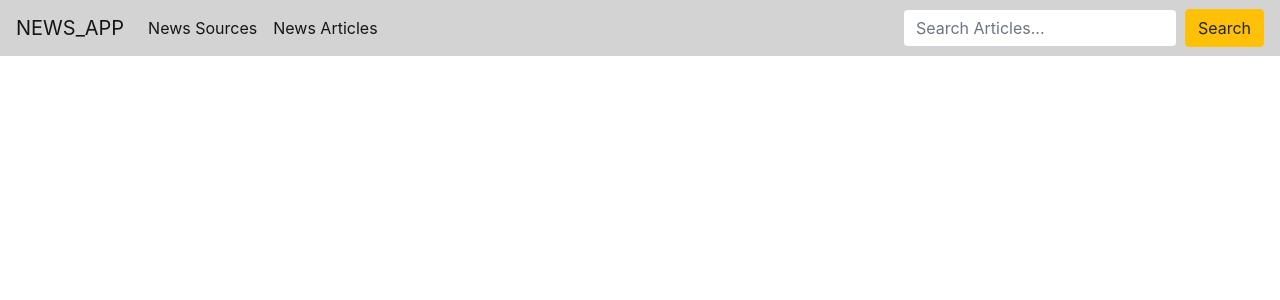
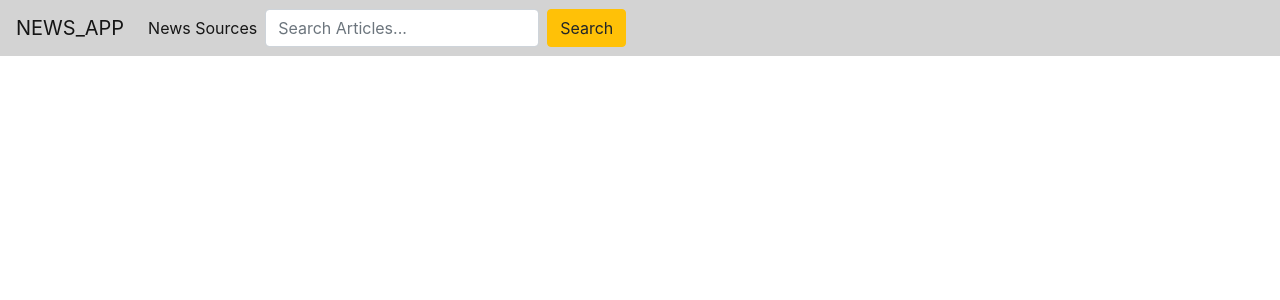
Before and after one commit to Kingsleymuturi/News-app, a Flask app: template app/templates/search.html in a window 1280 px wide. Shown: the top 300 px of the page. Run offline with Flask 2, Linux system fonts and the light colour scheme; the template is opened without the code that fills it, so the values that code supplies are empty; some libraries are stand-ins or nearby versions.

Commit message:
Update navbar template

```diff
--- a/app/templates/navbar.html
+++ b/app/templates/navbar.html
@@ -9,13 +9,10 @@
         <li class="nav-item active">
           <a class="nav-link" href="/">News Sources<span class="sr-only">(current)</span></a>
         </li>
-        <li class="nav-item active">
-          <a class="nav-link" href="/News-Articles"> News Articles </a>
-        </li>
+        <form class="form-inline my-2 my-lg-0">
+          <input class="form-control mr-sm-2" type="search" placeholder="Search Articles..." aria-label="Search" name="article_name">
+          <button class="btn btn-warning my-2 my-sm-0" type="submit">Search</button>
+        </form>
       </ul>
-      <form class="form-inline my-2 my-lg-0">
-        <input class="form-control mr-sm-2" type="search" placeholder="Search Articles..." aria-label="Search" name="article_name">
-        <button class="btn btn-warning my-2 my-sm-0" type="submit">Search</button>
-      </form>
     </div>
 </nav>
```
